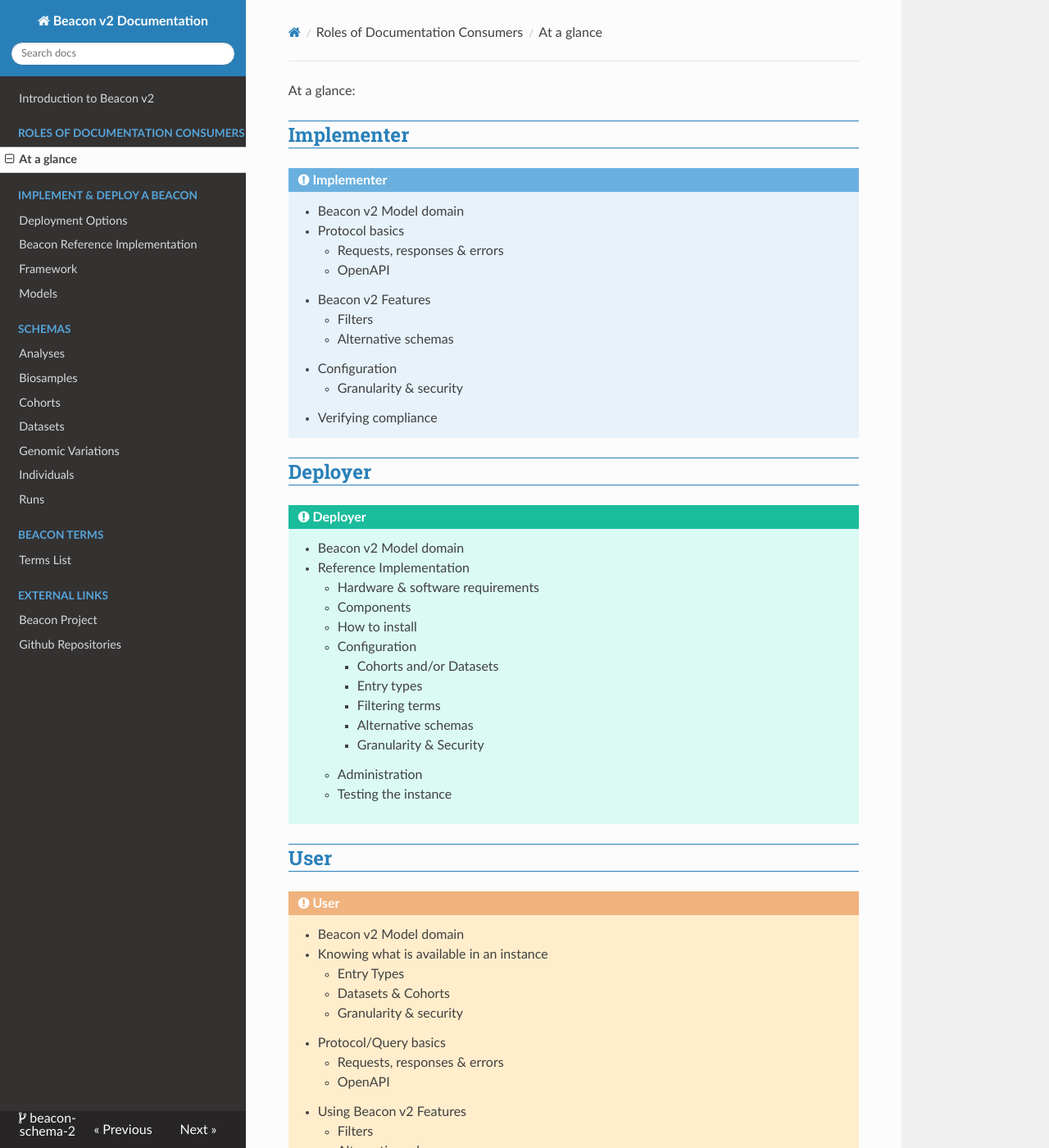
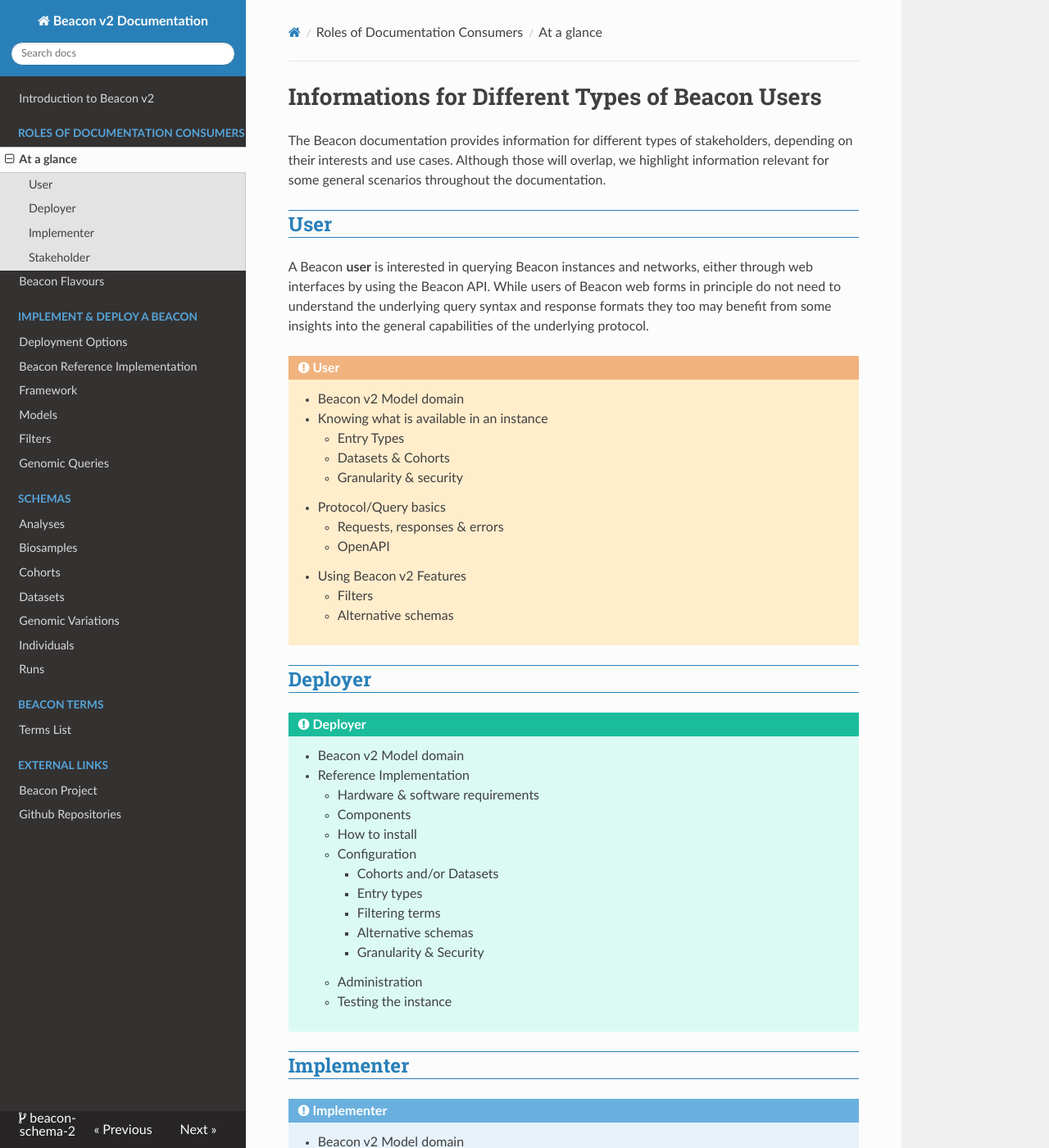
Before and after one commit to ga4gh-beacon/beacon-v2, an MkDocs documentation site: the page built from docs/roles.md, in a window 1280 px wide and 1400 px high. Shown: the whole window at 82% size. Built offline with MkDocs 1.6.1, drawn with Linux system fonts in a browser that asks for light colours; nearby versions of some CDN libraries; some of the changed text lies outside the part shown.

Commit message:
more docs ...

```diff
--- a/docs/roles.md
+++ b/docs/roles.md
@@ -1,19 +1,28 @@
-At a glance:
+# Informations for Different Types of Beacon Users
 
-## Implementer
+The Beacon documentation provides information for different types of stakeholders,
+depending on their interests and use cases. Although those will overlap, we highlight
+information relevant for some general scenarios throughout the documentation.
 
-!!! Note "Implementer"
+## User
 
+A Beacon **user** is interested in querying Beacon instances and networks, either through
+web interfaces by using the Beacon API. While users of Beacon web forms in principle
+do not need to understand the underlying query syntax and response formats they too may
+benefit from some insights into the general capabilities of the underlying protocol.
+
+!!! Warning "User"
     * Beacon v2 Model domain
-    * Protocol basics
+    * Knowing what is available in an instance
+        * Entry Types
+        * Datasets & Cohorts
+        * Granularity & security
+    * Protocol/Query basics
         * Requests, responses & errors
         * OpenAPI
-    * Beacon v2 Features
+    * Using Beacon v2 Features
         * Filters
         * Alternative schemas
-    * Configuration
-        * Granularity & security
-    * Verifying compliance
 
 
 ## Deployer
@@ -34,20 +43,24 @@
         * Administration
         * Testing the instance
 
-## User
 
-!!! Warning "User"
+
+## Implementer
+
+
+
+!!! Note "Implementer"
+
     * Beacon v2 Model domain
-    * Knowing what is available in an instance
-        * Entry Types
-        * Datasets & Cohorts
-        * Granularity & security
-    * Protocol/Query basics
+    * Protocol basics
         * Requests, responses & errors
         * OpenAPI
-    * Using Beacon v2 Features
+    * Beacon v2 Features
         * Filters
         * Alternative schemas
+    * Configuration
+        * Granularity & security
+    * Verifying compliance
 
 
 ## Stakeholder
--- a/mkdocs.yaml
+++ b/mkdocs.yaml
@@ -9,16 +9,20 @@
 markdown_extensions:
   - admonition
   - attr_list
+  - footnotes
 
 nav:
     - Introduction to Beacon v2: index.md
     - Roles of Documentation Consumers:
         - At a glance: roles.md
+    - Beacon Flavours: beacon-flavours.md
     - Implement & Deploy a Beacon:
         - Deployment Options: implement-and-deploy.md
         - Beacon Reference Implementation: "https://b2ri-documentation.readthedocs.io/en/latest/"
         - Framework: framework.md
         - Models: models.md
+        - Filters: filters.md
+        - Genomic Queries: variant-queries.md
     # - User: user.md
     # - Stakeholder: stakeholder.md
     - Schemas:
```
Also changed, not shown: docs/beacon-flavours.md (added, +25 -0 lines), docs/filters.md (added, +7 -0 lines), docs/implement-and-deploy.md (+1 -1 lines), docs/variant-queries.md (added, +3 -0 lines).
